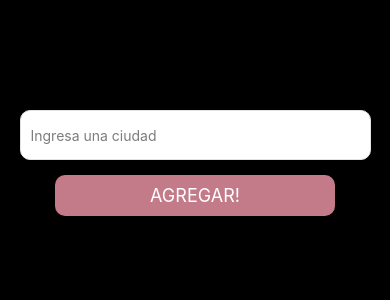
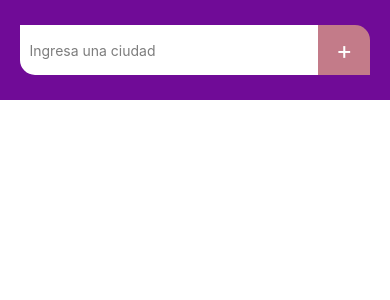
Before and after one commit to fedeferrelli/weatherapp, a React Native app: screen / in a window 390 px wide. Shown: the top 300 px of the page. Built offline with nearby package versions, Linux system fonts and the light colour scheme.

Commit message:
Cambios de estilos

```diff
--- a/App.js
+++ b/App.js
@@ -26,10 +26,11 @@ const App = () =>{
 
       <View style = {styles.app}>
 
-      <StatusBar barStyle = "light-content" />
+      <StatusBar barStyle = "light-content" backgroundColor='#700B97' />
         <View style = {styles.view}>
 
            <Form
+           style={styles.form}
            ciudadInput = {ciudadInput}
            setCiudadInput = {setCiudadInput}
            listadoCiudades = {listadoCiudades}
@@ -51,30 +52,22 @@ const styles = StyleSheet.create({
 
   app:{
     flex: 1,
-    backgroundColor: "black",
+    //backgroundColor: "black",
     //justifyContent: 'space-between',
     alignItems: 'center',
   },
 
   view:{
     width:"100%",
-
-    alignItems: 'center',
-
   },
 
-  contenido: {
-    marginHorizontal: '2.5%',
-    marginVertical: 0,
+  form:{
+   // backgroundColor: 'blue'
   },
 
-  componente:{
-    marginTop: 0,
-  },
+ listadoCiudades:{
 
-  listadoCiudades:{
-
-    width: "100%",
+    width: "90%",
 
   }
 
--- a/components/Form.js
+++ b/components/Form.js
@@ -1,6 +1,6 @@
 import React, {useState, useEffect} from 'react';
 import {View, Text, TextInput, StyleSheet, Button, TouchableHighlight,
-    TouchableWithoutFeedback, Alert} from 'react-native';
+    TouchableWithoutFeedback, Alert, Keyboard} from 'react-native';
 
 const Form = ({ciudadInput, setCiudadInput, listadoCiudades, setListadoCiudades}) => {
 
@@ -59,11 +59,18 @@ const Form = ({ciudadInput, setCiudadInput, listadoCiudades, setListadoCiudades}
       agregarListado();
       }, [check]);
 
+      const btnAction = () =>{
+        setCheck(!check);
+        Keyboard.dismiss();
+
+      }
 
     return(
 
 
         <View style = {styles.view}>
+
+            <View style={styles.form}>
             <TextInput
             placeholder = 'Ingresa una ciudad'
             placeholderTextColor = "rgb(125, 125, 125)"
@@ -76,13 +83,13 @@ const Form = ({ciudadInput, setCiudadInput, listadoCiudades, setListadoCiudades}
 
            <View style={styles.viewbtn}>
             <TouchableHighlight
-                style={styles.btnCotizar}
-                onPress={ () => setCheck(!check) }
+                style={styles.btnAgregar}
+                onPress={ () => btnAction() }
             >
-                <Text style={styles.textoCotizar}>Agregar!</Text>
+                <Text style={styles.textoCotizar}>+</Text>
             </TouchableHighlight>
             </View>
-
+            </View>
 
         </View>
 
@@ -96,56 +103,83 @@ export default Form;
 const styles = StyleSheet.create({
 
     view:{
-        marginTop: 100,
-        marginBottom: 20,
-        width: "90%",
+        marginTop: 0,
+        marginBottom: 0,
+        width: "100%",
+
+
+
+
+
+
+
+     backgroundColor:'#700B97',
+     height: 100,
+
+     justifyContent: 'center',
+     alignItems: 'center',
+
+    },
+
+    form:{
+        flexDirection: "row",
+        flexWrap: "wrap",
+        width: '90%',
         justifyContent: 'center',
-        textAlign: 'center',
-        alignContent: 'center',
+     textAlign: 'center',
+     alignItems: 'center',
 
-       // backgroundColor: 'blue',
-        paddingVertical: 10,
 
     },
 
     input:{
+
         height: 50,
         backgroundColor: "#fff",
-        borderColor: "#e2e2e2",
-        borderWidth: 1,
-        borderRadius: 10,
-        paddingHorizontal:10,
+       // borderColor: "#e2e2e2",
+       // borderWidth: 1,
+       //borderRadius: 10,
+       paddingHorizontal:10,
+       // borderTopLeftRadius: 5,
+        borderBottomLeftRadius: 15,
 
 
-        shadowColor: "#000",
-        shadowOffset: {
-	    width: 0,
-	    height: 6,
-        },
-        shadowOpacity: 0.39,
-        shadowRadius: 8.30,
 
-        elevation: 13,
+
+        width:'85%',
+        marginRight: 0,
+        marginVertical: 20,
+
+
+
+
+
     },
 
     viewbtn:{
+        height: 50,
         alignItems: 'center',
         justifyContent: 'center',
-        width: '100%',
-
+        width: '15%',
+        marginLeft: 0,
     },
 
-    btnCotizar: {
+    btnAgregar: {
         backgroundColor: '#C37B89',
-        padding: 10,
-        marginTop: 15,
-        width: "80%",
-        borderRadius: 10,
+        //padding: 10,
+       justifyContent: 'center',
+       textAlignVertical: 'center',
+
+        width: "100%",
+
+       height: 50,
+      borderTopRightRadius: 15,
+       // borderBottomRightRadius: 5,
 
     },
     textoCotizar: {
         color: '#FFF',
-        fontSize: 18,
+        fontSize: 25,
         textTransform: 'uppercase',
         textAlign: 'center',
 
--- a/components/FormatoMuestraCiudades.js
+++ b/components/FormatoMuestraCiudades.js
@@ -42,24 +42,13 @@ const styles = StyleSheet.create({
 
     view:{
         width: "100%",
-        height: 60,
+        height: 65,
         backgroundColor: "#fff",
-        borderColor: "black",
+        borderColor: "lightgrey",
         //borderTopWidth: 0.5,
-        borderBottomWidth: 0.5,
+        borderBottomWidth: 1,
         borderRadius: 0,
 
-        shadowColor: "#000",
-        shadowOffset: {
-	    width: 0,
-	    height: 1,
-                        },
-        shadowOpacity: 0.20,
-        shadowRadius: 1.41,
-
-        elevation: 2,
-
-        marginVertical: 0,
         padding: 5,
 
         justifyContent: 'center',
@@ -67,15 +56,18 @@ const styles = StyleSheet.create({
 
     conteiner:{
         flexDirection: 'row',
-        height: 'auto'
+        height: 'auto',
+
 
 
     },
 
     text:{
+
+        color: "grey",
         paddingHorizontal: 10,
-        fontSize: 20,
-        color: "black",
+        fontSize: 18,
+
 
         width: '60%',
         justifyContent: 'center',
@@ -88,8 +80,8 @@ const styles = StyleSheet.create({
 
     temp:{
         paddingHorizontal: 10,
-        fontSize: 20,
-        color: "black",
+        fontSize: 18,
+        color: "grey",
 
         width: '20%',
         justifyContent: 'center',
--- a/components/ListadoCiudades.js
+++ b/components/ListadoCiudades.js
@@ -67,7 +67,7 @@ export default ListadoCiudades;
 const styles = StyleSheet.create({
 
     view:{
-        width: "95%",
+        width: "96%",
        // backgroundColor: 'black',
         marginBottom: 180,
     },
```
Also changed, not shown: 1 other file (tests, documents, lock files or other folders).
